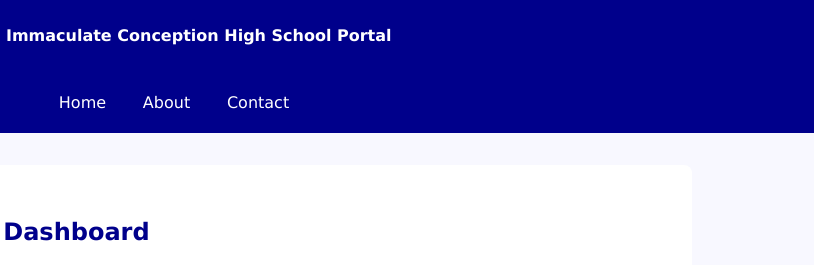
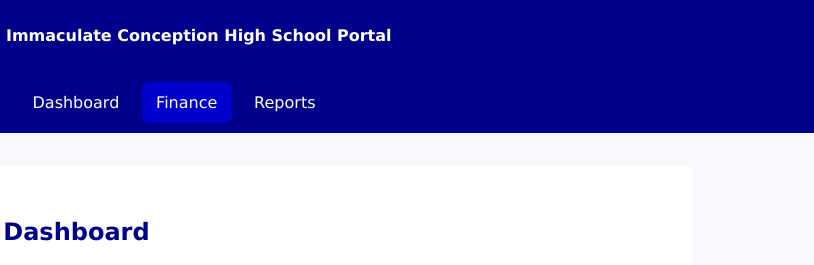
Before and after one commit to avaleiemarch/immaculateconceptionhigh-constantspringroad-school-portal, a plain HTML site: page html/immaculateconceptionhigh-constantspringroad-finance.html in a window 1280 px wide. Shown: the top 265 px of the page, 466-1280 px from the left. Drawn offline with Linux system fonts and the light colour scheme.

Commit message:
Add files via upload

```diff
--- a/html/immaculateconceptionhigh-constantspringroad-finance.html
+++ b/html/immaculateconceptionhigh-constantspringroad-finance.html
@@ -31,14 +31,13 @@
             <img src="../assets/images/logo.png" alt="Immaculate Conception High School logo" class="site-logo">
             Immaculate Conception High School Portal
         </a>
-
-        <nav>
-            <ul class="nav-links">
-                <li><a href="immaculateconceptionhigh-constantspringroad-index.html">Home</a></li>
-                <li><a href="immaculateconceptionhigh-constantspringroad-about.html">About</a></li>
-                <li><a href="immaculateconceptionhigh-constantspringroad-contact.html">Contact</a></li>
-            </ul>
-        </nav>
+<nav>
+    <ul class="nav-links">
+        <li><a href="index.html">Dashboard</a></li>
+        <li><a href="immaculateconceptionhigh-constantspringroad-finance.html" class="active">Finance</a></li>
+        <li><a href="immaculateconceptionhigh-constantspringroad-reports.html">Reports</a></li>
+    </ul>
+</nav>
     </header>
 
     <main id="master">
```
Also changed, not shown: html/immaculateconceptionhigh-constantspringroad-reports.html (+17 -10 lines).
